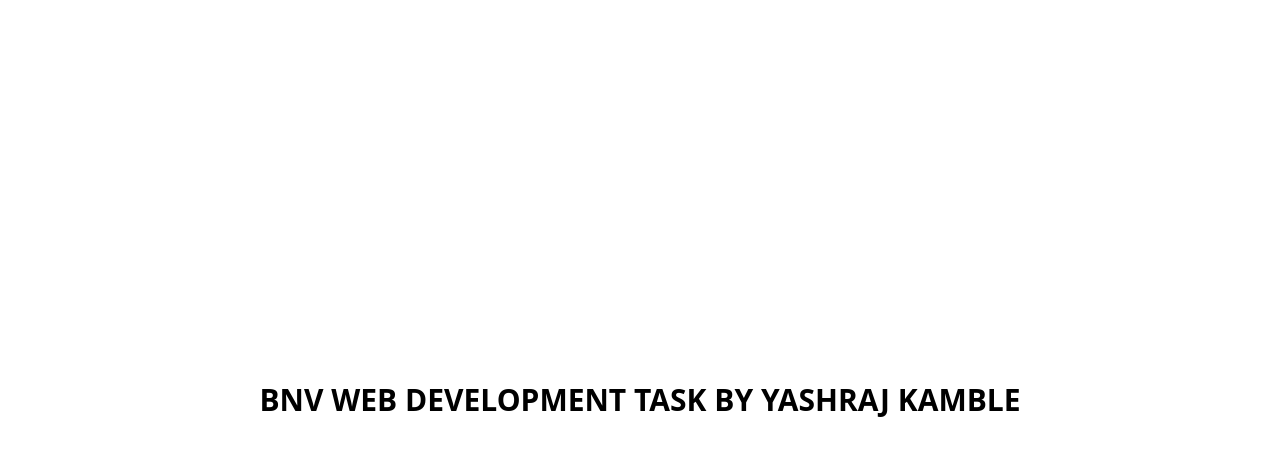
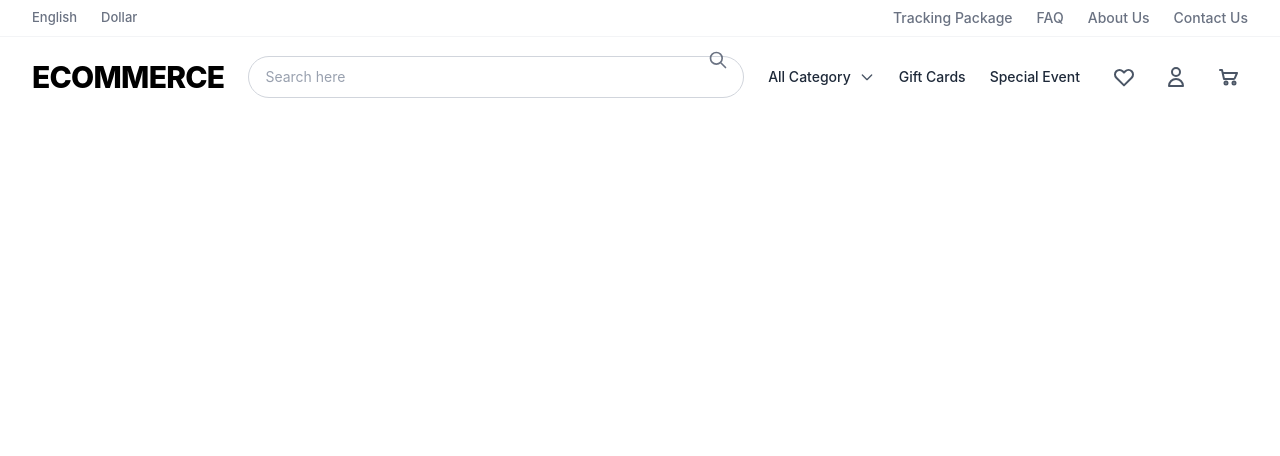
Before and after one commit to YashrajKamble/Web-Development-Task-By-BNV, a React (Vite) app: page / in a window 1280 px wide. Shown: the top 456 px of the page. Built offline with nearby package versions, Linux system fonts and the light colour scheme.

Commit message:
header section added

```diff
--- a/src/App.jsx
+++ b/src/App.jsx
@@ -1,12 +1,10 @@
-import React from "react";
+import Header from "../src/components/Header";
 
 const App = () => {
   return (
-    <div className="justify-center items-center h-screen flex">
-      <h1 className="text-3xl font-bold">
-        BNV WEB DEVELOPMENT TASK BY YASHRAJ KAMBLE
-      </h1>
-    </div>
+    <>
+      <Header />
+    </>
   );
 };
 
--- /dev/null
+++ b/src/components/Header.jsx
@@ -0,0 +1,276 @@
+import React, { useState } from "react";
+
+const Icon = ({ children, className = "h-5 w-5" }) => (
+  <svg
+    className={className}
+    viewBox="0 0 24 24"
+    fill="none"
+    stroke="currentColor"
+    xmlns="http://www.w3.org/2000/svg"
+  >
+    {children}
+  </svg>
+);
+
+const SearchIcon = (props) => (
+  <Icon {...props}>
+    <path
+      strokeLinecap="round"
+      strokeLinejoin="round"
+      strokeWidth={2}
+      d="m21 21-6-6m2-5a7 7 0 11-14 0 7 7 0 0114 0z"
+    />
+  </Icon>
+);
+
+const HeartIcon = (props) => (
+  <Icon {...props}>
+    <path
+      strokeLinecap="round"
+      strokeLinejoin="round"
+      strokeWidth={2}
+      d="M4.318 6.318a4.5 4.5 0 000 6.364L12 20.364l7.682-7.682a4.5 4.5 0 00-6.364-6.364L12 7.636l-1.318-1.318a4.5 4.5 0 00-6.364 0z"
+    />
+  </Icon>
+);
+
+const UserIcon = (props) => (
+  <Icon {...props}>
+    <path
+      strokeLinecap="round"
+      strokeLinejoin="round"
+      strokeWidth={2}
+      d="M16 7a4 4 0 11-8 0 4 4 0 018 0zM12 14a7 7 0 00-7 7h14a7 7 0 00-7-7z"
+    />
+  </Icon>
+);
+
+const ShoppingCartIcon = (props) => (
+  <Icon {...props}>
+    <g
+      fill="none"
+      stroke="currentColor"
+      strokeWidth={2}
+      strokeLinecap="round"
+      strokeLinejoin="round"
+    >
+      <path d="M4 5h2l2 9h9.5a1.5 1.5 0 001.42-1.03L21 8H7.5" />
+      <path d="M6 6h" />
+      <circle cx="10" cy="18" r="1.5" />
+      <circle cx="18" cy="18" r="1.5" />
+    </g>
+  </Icon>
+);
+
+const ChevronDownIcon = (props) => (
+  <Icon {...props}>
+    <path
+      strokeLinecap="round"
+      strokeLinejoin="round"
+      strokeWidth={2}
+      d="M19 9l-7 7-7-7"
+    />
+  </Icon>
+);
+
+const MenuIcon = (props) => (
+  <Icon {...props}>
+    <path
+      strokeLinecap="round"
+      strokeLinejoin="round"
+      strokeWidth={2}
+      d="M4 6h16M4 12h16M4 18h16"
+    />
+  </Icon>
+);
+
+const XIcon = (props) => (
+  <Icon {...props}>
+    <path
+      strokeLinecap="round"
+      strokeLinejoin="round"
+      strokeWidth={2}
+      d="M6 18L18 6M6 6l12 12"
+    />
+  </Icon>
+);
+
+export default function Header() {
+  const [isMenuOpen, setIsMenuOpen] = useState(false);
+
+  return (
+    <header
+      className="w-full bg-white"
+      style={{
+        fontFamily: "Inter",
+        //   'Inter, system-ui, -apple-system, "Segoe UI", Roboto, "Helvetica Neue", Arial',
+      }}
+    >
+      {!isMenuOpen && (
+        <div className="hidden md:block border-b border-gray-100">
+          <div className="max-w-7xl mx-auto px-4 sm:px-6 lg:px-8">
+            <div className="flex items-center justify-between h-9 text-gray-500 text-[13px] font-medium">
+              <div className="hidden md:flex items-center gap-6 mt-0">
+                <div className="flex items-center gap-1">
+                  <span>English</span>
+                </div>
+                <div className="flex items-center gap-1">
+                  <span>Dollar</span>
+                </div>
+              </div>
+              <nav className="hidden md:flex items-center gap-6">
+                <a className="text-sm hover:text-gray-900" href="#">
+                  Tracking Package
+                </a>
+                <a className="text-sm hover:text-gray-900" href="#">
+                  FAQ
+                </a>
+                <a className="text-sm hover:text-gray-900" href="#">
+                  About Us
+                </a>
+                <a className="text-sm hover:text-gray-900" href="#">
+                  Contact Us
+                </a>
+              </nav>
+            </div>
+          </div>
+        </div>
+      )}
+
+      <div className="max-w-7xl mx-auto px-4 sm:px-6 lg:px-8">
+        <div className="flex items-center justify-between h-20">
+          <div className="flex-shrink-0">
+            <h1 className="text-3xl font-extrabold tracking-tight">
+              ECOMMERCE
+            </h1>
+          </div>
+
+          <div className="flex-1 mx-6 hidden md:flex items-center justify-center ">
+            <div className="w-full max-w-2xl">
+              <label htmlFor="site-search" className="sr-only">
+                Search
+              </label>
+              <div className="relative">
+                <input
+                  id="site-search"
+                  type="search"
+                  placeholder="Search here"
+                  className="w-full rounded-full border border-gray-300 px-4 py-2.5 text-sm placeholder-gray-400 focus:outline-none focus:ring-2 focus:ring-blue-500 focus:border-transparent"
+                />
+                <button
+                  aria-label="Search"
+                  className="absolute right-1 mt-1 -translate-y-1/2 px-3 py-2 rounded-full hover:bg-gray-100"
+                >
+                  <SearchIcon className="h-5 w-5 text-gray-500" />
+                </button>
+              </div>
+            </div>
+          </div>
+
+          <div className="flex items-center gap-6">
+            <div className="hidden md:flex items-center gap-6">
+              <button className="flex items-center gap-2 text-gray-800 text-sm font-medium">
+                <span>All Category</span>
+                <ChevronDownIcon className="h-4 w-4 text-gray-600" />
+              </button>
+
+              <a
+                href="#"
+                className="text-gray-800 text-sm hover:text-black font-medium"
+              >
+                Gift Cards
+              </a>
+              <a
+                href="#"
+                className="text-gray-800 text-sm hover:text-black font-medium"
+              >
+                Special Event
+              </a>
+            </div>
+
+            <div className="hidden md:flex items-center gap-3">
+              <button
+                className="p-2 rounded-full hover:bg-gray-100"
+                aria-label="Wishlist"
+              >
+                <HeartIcon className="h-6 w-6 text-gray-600" />
+              </button>
+              <button
+                className="p-2 rounded-full hover:bg-gray-100"
+                aria-label="Account"
+              >
+                <UserIcon className="h-6 w-6 text-gray-600" />
+              </button>
+              <button
+                className="p-2 rounded-full hover:bg-gray-100 relative"
+                aria-label="Cart"
+              >
+                <ShoppingCartIcon className="h-6 w-6 text-gray-600" />
+              </button>
+            </div>
+
+            <div className="md:hidden">
+              <button
+                onClick={() => setIsMenuOpen(!isMenuOpen)}
+                className="p-2"
+                aria-label="Toggle menu"
+              >
+                {isMenuOpen ? (
+                  <XIcon className="h-6 w-6" />
+                ) : (
+                  <MenuIcon className="h-6 w-6" />
+                )}
+              </button>
+            </div>
+          </div>
+        </div>
+      </div>
+
+      {isMenuOpen && (
+        <div className="md:hidden bg-white border-t border-gray-200">
+          <div className="px-4 py-4 space-y-4">
+            <div className="flex">
+              <input
+                type="search"
+                placeholder="Search here"
+                className="flex-1 rounded-l-lg border border-gray-300 px-4 py-2 text-sm focus:outline-none focus:ring-2 focus:ring-blue-500"
+              />
+              <button className="px-3 py-2 bg-gray-100 border border-l-0 border-gray-300 rounded-r-lg ">
+                <SearchIcon className="h-5 w-5 text-gray-500 " />
+              </button>
+            </div>
+
+            <button className="flex items-center gap-2 text-gray-800 text-sm font-medium">
+              <span>All Category</span>
+              <ChevronDownIcon className="h-4 w-4 text-gray-600" />
+            </button>
+
+            <div className="space-y-2 border-b border-gray-200 pb-3">
+              <a href="#" className="block py-2 text-gray-700 font-medium">
+                Gift Cards
+              </a>
+              <a href="#" className="block py-2 text-gray-700 font-medium">
+                Special Event
+              </a>
+            </div>
+
+            <div className="flex items-center justify-around pt-3">
+              <button className="flex flex-col items-center text-gray-600">
+                <HeartIcon className="h-6 w-6" />
+                <span className="text-xs mt-1">Wishlist</span>
+              </button>
+              <button className="flex flex-col items-center text-gray-600">
+                <UserIcon className="h-6 w-6" />
+                <span className="text-xs mt-1">Account</span>
+              </button>
+              <button className="flex flex-col items-center text-gray-600">
+                <ShoppingCartIcon className="h-6 w-6" />
+                <span className="text-xs mt-1">Cart</span>
+              </button>
+            </div>
+          </div>
+        </div>
+      )}
+    </header>
+  );
+}
```
